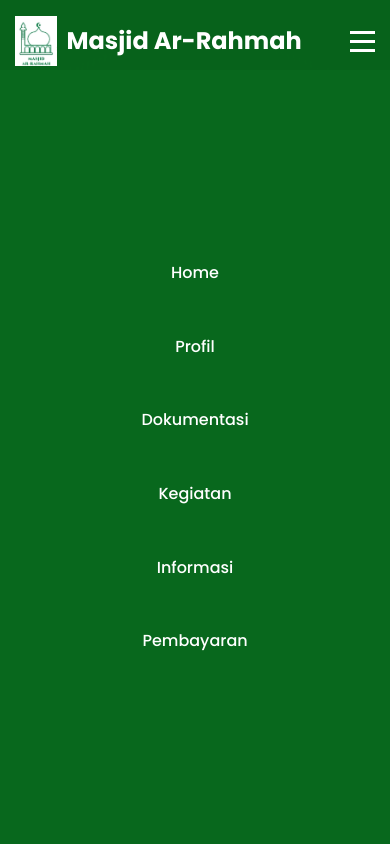
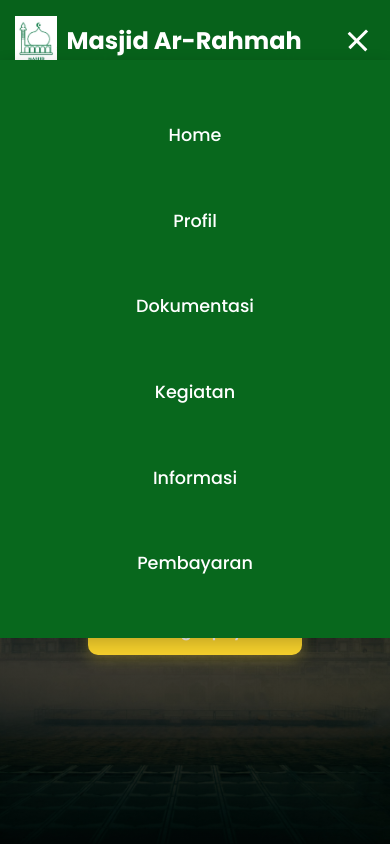
Before and after one commit to IlhamArifinnn/masjid-ar-rahmah, a plain HTML site: page index.html in a window 390 px wide. Both pictures are taken after a click on the element 362 px from the left and 41 px from the top of the page. Shown: the top 844 px of the page. Drawn offline with Linux system fonts and the light colour scheme.

Commit message:
refactor: layout navbar mobile

```diff
--- a/css/styles.css
+++ b/css/styles.css
@@ -677,24 +677,71 @@ footer {
     top: 70px;
     left: -100%;
     width: 100%;
-    height: calc(100vh - 70px);
+    height: auto;
+    max-height: 80vh;
+    overflow-y: auto;
     background-color: var(--primary);
     flex-direction: column;
     align-items: center;
-    justify-content: center;
+    justify-content: flex-start;
     transition: all 0.3s ease;
+    padding: 2rem 0;
   }
 
   .nav-links.active {
     left: 0;
+    box-shadow: 0 5px 15px rgba(0, 0, 0, 0.2);
   }
 
   .nav-links li {
-    margin: 1.5rem 0;
+    margin: 1rem 0;
+    width: 100%;
+    text-align: center;
+  }
+
+  .nav-links a {
+    display: block;
+    padding: 0.8rem 1rem;
+    font-size: 1.1rem;
   }
 
   .hamburger {
     display: flex;
+    flex-direction: column;
+    justify-content: center;
+    width: 30px;
+    height: 30px;
+    cursor: pointer;
+    z-index: 1001;
+  }
+
+  .hamburger span {
+    width: 25px;
+    height: 3px;
+    background-color: white;
+    margin: 2px 0;
+    transition: all 0.3s ease;
+    transform-origin: center;
+  }
+
+  .hamburger.active span:nth-child(1) {
+    transform: rotate(45deg) translate(5px, 5px);
+  }
+
+  .hamburger.active span:nth-child(2) {
+    opacity: 0;
+  }
+
+  .hamburger.active span:nth-child(3) {
+    transform: rotate(-45deg) translate(7px, -6px);
+  }
+
+  .hero h1 {
+    font-size: 2.5rem;
+  }
+
+  .hero p {
+    font-size: 1.2rem;
   }
 
   .hero h1 {
@@ -722,6 +769,10 @@ footer {
   .footer-content {
     flex-direction: column;
   }
+
+  .nav-links {
+    top: 60px;
+  }
 }
 
 /* Animation */
--- a/js/scripts.js
+++ b/js/scripts.js
@@ -93,10 +93,18 @@ tabBtns.forEach((btn) => {
 // Mobile menu toggle
 const hamburger = document.querySelector(".hamburger");
 const navLinks = document.querySelector(".nav-links");
+const body = document.querySelector("body");
 
 hamburger.addEventListener("click", () => {
   navLinks.classList.toggle("active");
   hamburger.classList.toggle("active");
+
+  // Prevent body scrolling when menu is open
+  if (navLinks.classList.contains("active")) {
+    body.style.overflow = "hidden";
+  } else {
+    body.style.overflow = "auto";
+  }
 });
 
 // Close mobile menu when clicking on a link
@@ -104,7 +112,21 @@ document.querySelectorAll(".nav-links a").forEach((link) => {
   link.addEventListener("click", () => {
     navLinks.classList.remove("active");
     hamburger.classList.remove("active");
+    body.style.overflow = "auto"; // Re-enable scrolling
   });
+});
+
+// Close mobile menu when clicking outside
+document.addEventListener("click", (e) => {
+  if (
+    navLinks.classList.contains("active") &&
+    !e.target.closest(".nav-links") &&
+    !e.target.closest(".hamburger")
+  ) {
+    navLinks.classList.remove("active");
+    hamburger.classList.remove("active");
+    body.style.overflow = "auto";
+  }
 });
 
 // Initialize page
```
Also changed, not shown: index.html (+0 -1 lines).
